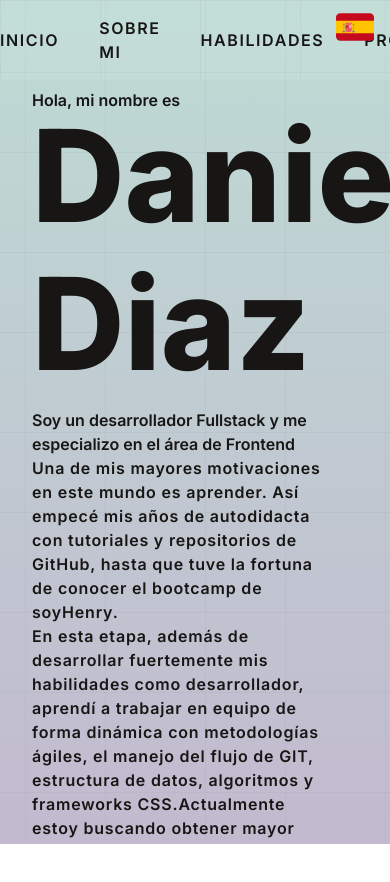
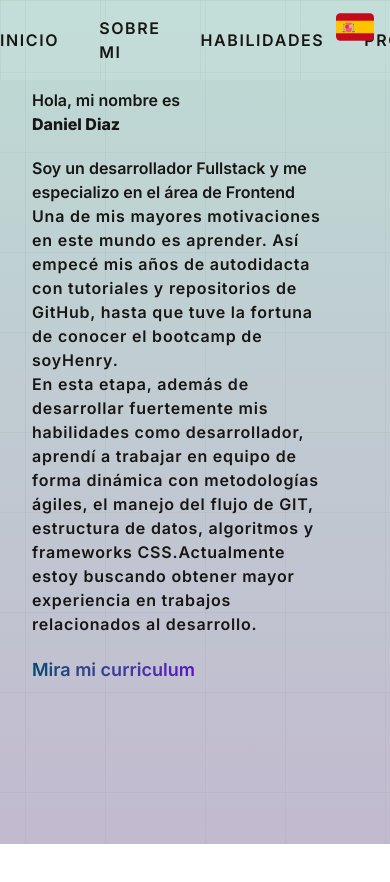
Before and after one commit to DielanZH/new-portfolio, a Next.js app: page / in a window 390 px wide. Shown: the top 882 px of the page. Built offline with nearby package versions, Linux system fonts and the light colour scheme.

Commit message:
Responsive Landing

```diff
--- a/src/app/components/Landing.tsx
+++ b/src/app/components/Landing.tsx
@@ -62,10 +62,10 @@ function Landing() {
         <section className='mt-10' id='landing'>
             <div ref={containerRef} key={language} className='opacity-0 items-center justify-center'>
                 <p className='font-semibold w-fit sm:text-lg'>{greeting}</p>
-                <h1 className='text-9xl mb-5 font-black sm:text-7xl'>{name}</h1>
-                <p className='lg:mb-5 sm:mb-1 font-semibold sm:text-lg sm:w-[60vw]'>{specialization}</p>
+                <h1 className='sm:text-7xl mb-5 font-black lg:text-9xl'>{name}</h1>
+                <p className='sm:mb-1 font-semibold sm:text-lg sm:w-[60vw] lg:mb-5'>{specialization}</p>
 
-                <div className='w-[75vw] mb-7'>
+                <div className='w-[75vw] mb-5 sm:mt-5'>
                     {description.split('\n\n').map((el, idx) => (
                         <p key={idx}
                             className='tracking-wider font-semibold sm:text-lg'>
@@ -79,7 +79,12 @@ function Landing() {
                     target='_blank'
                     className='font-semibold'
                 >
-                    <span className="inline-block hover:bg-gradient-to-r from-sky-900 to-violet-800 bg-clip-text hover:text-transparent transition-transform duration-200 hover:scale-102">
+                    <span
+                        className="inline-block text-lg
+                               bg-gradient-to-r from-sky-900 to-violet-800 bg-clip-text text-transparent
+                               transition-transform duration-200 sm:hover:scale-[1.02]"
+                        style={{ WebkitBackgroundClip: 'text', WebkitTextFillColor: 'transparent' }}
+                    >
                         {resumeLink}
                     </span>
                 </a>
--- a/src/app/globals.css
+++ b/src/app/globals.css
@@ -24,3 +24,12 @@ a {
   opacity: var(--glow-opacity, 0);
   mask: radial-gradient(circle farthest-corner at var(--mouse-x) var(--mouse-y), rgba(0, 0, 0, 1) 0%, rgba(0, 0, 0, 0) 60%);
 }
+
+.no-box-hover {
+  -webkit-background-clip: text;
+  background-clip: text;
+}
+.no-box-hover:hover {
+  color: transparent;
+  -webkit-text-fill-color: transparent;
+}
```
